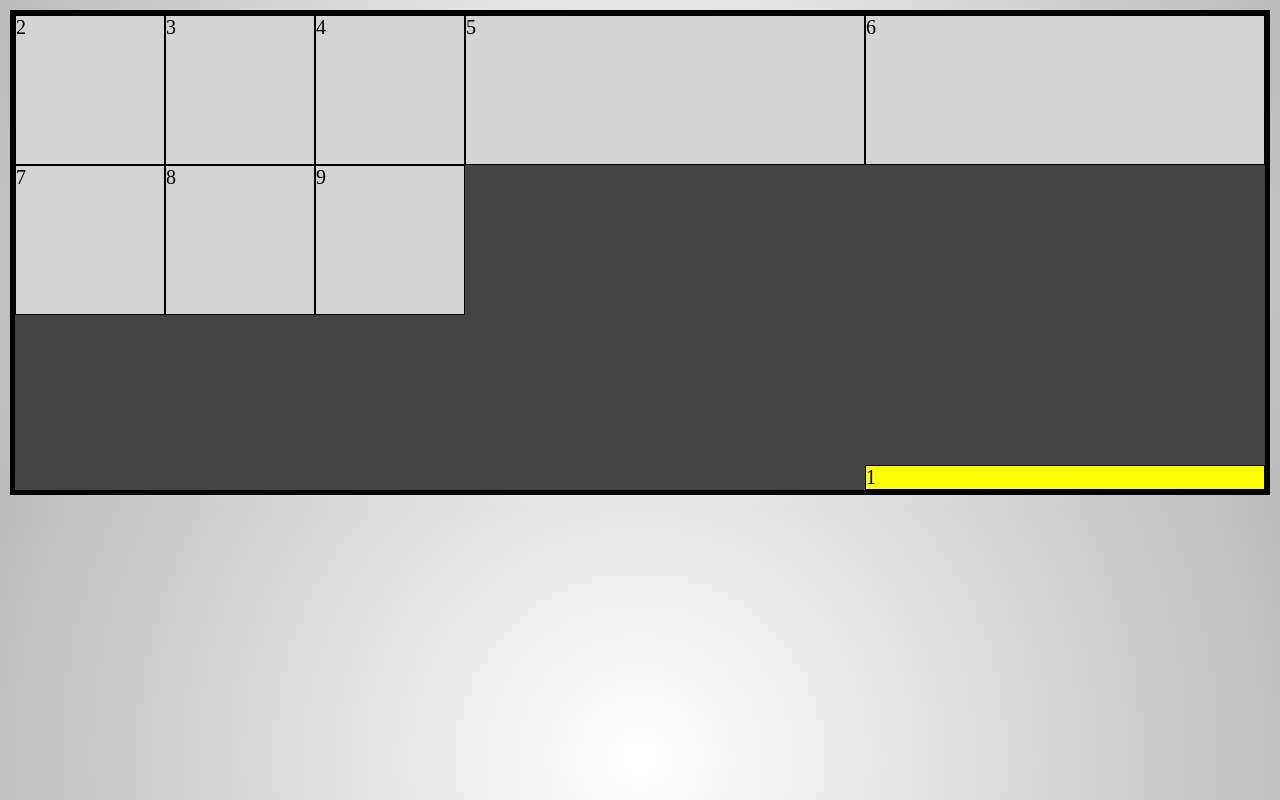
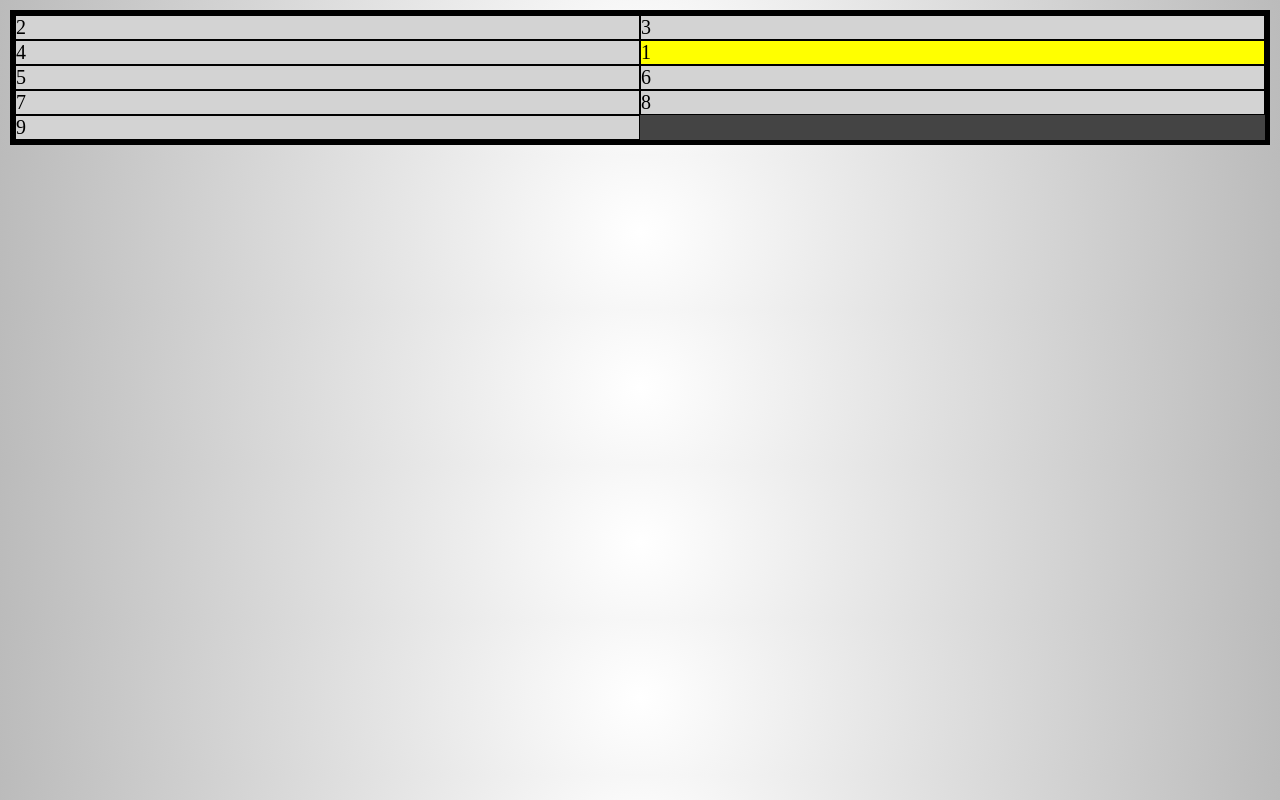
Before and after one commit to antho1810/CSS-2, a website: page index 2.html in a window 1280 px wide. Drawn offline with nearby package versions, Linux system fonts and the light colour scheme.

Commit message:
Shortand

```diff
--- a/style 2.css
+++ b/style 2.css
@@ -8,24 +8,16 @@ body {
   /* padding: 25px; */
 }
 
+/* Shortand
+gird-template: row / columns (grid container)
+gird-template: area unidad */
+
 .grid-container {
   background: #444;
   margin: 10px;
   display: grid;
-  grid-template-columns:
-    [f-line]
-    150px
-    [s-line]
-    150px
-    [t-line]
-    150px
-    [f-line];
-  grid-template-rows:
-    [linea-izquierda]
-    150px
-    150px
-    150px
-    [fin-del-main];
+  grid-template: repeat(auto-fill, 1fr);
+  /* grid: ; */
   border: 5px solid #000;
 }
 
```
